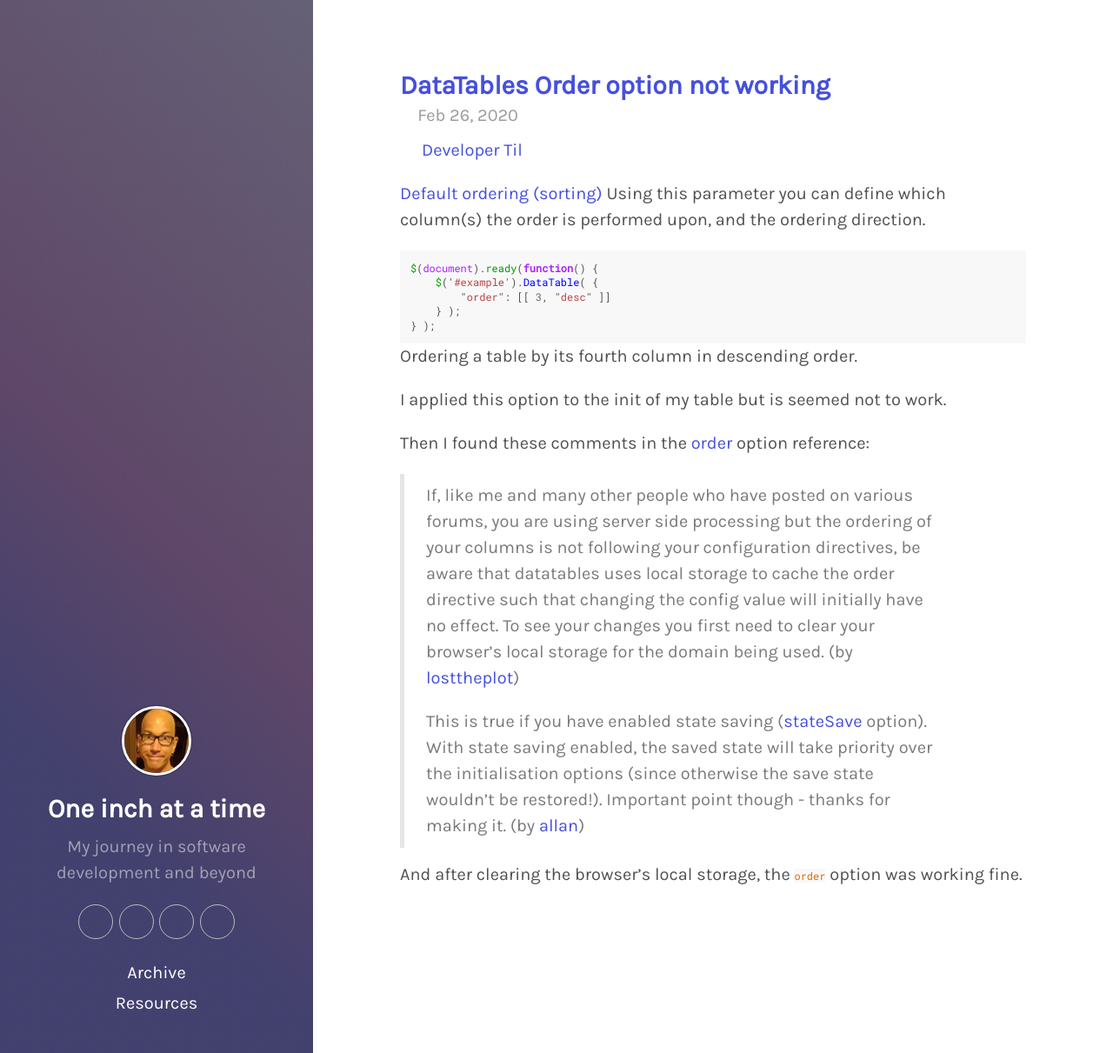
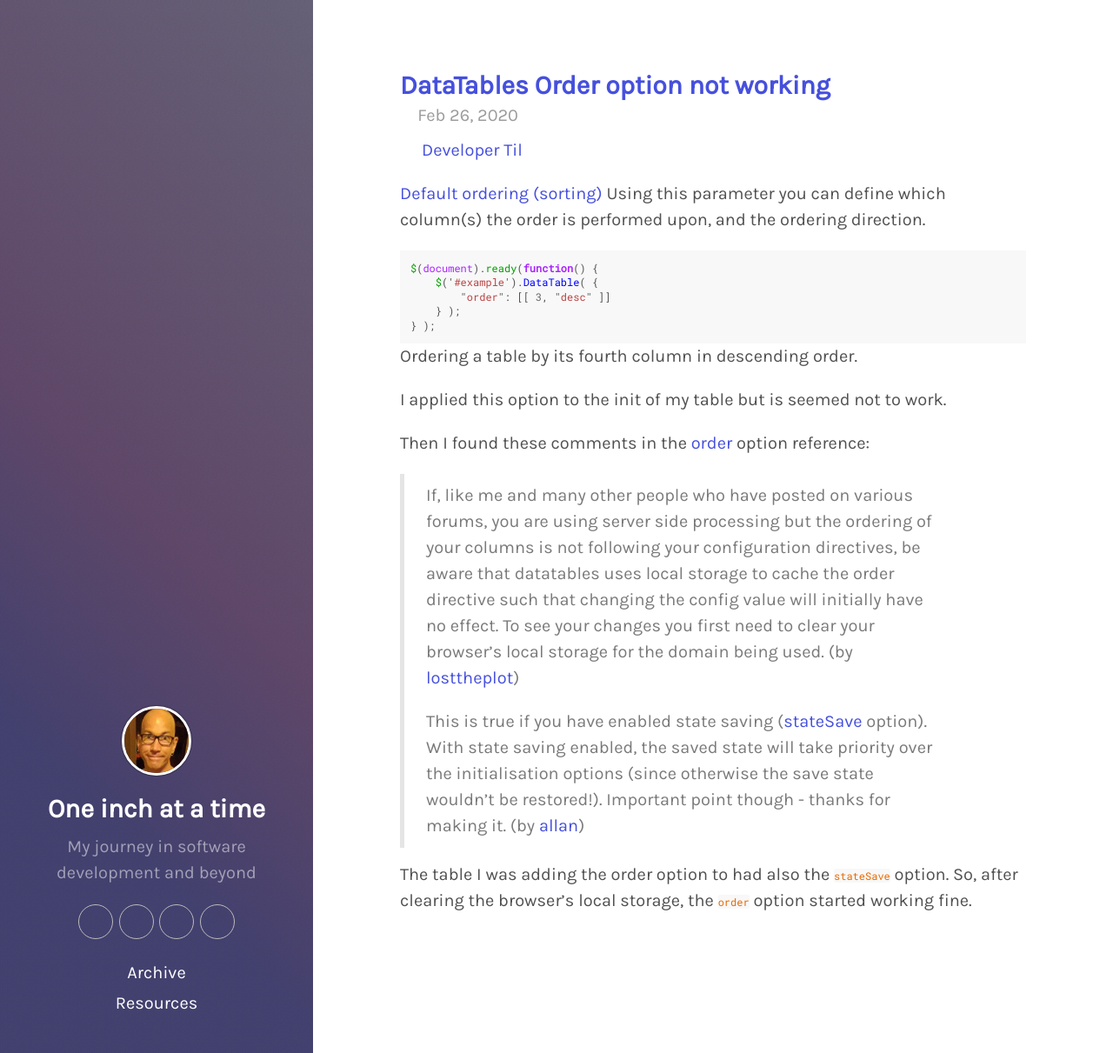
Before and after one commit to kingsor/kingsor.github.io, a Jekyll site: the page built from _posts/2020-02-26-datatables-order-option-not-working.md, in a window 1280 px wide and 1211 px high. Shown: the whole window at 87% size. Built offline with Jekyll 4.4.1, drawn with Linux system fonts in a browser that asks for light colours; some web fonts are replaced.

Commit message:
Update to the 'DataTables order option' post

```diff
--- a/_posts/2020-02-26-datatables-order-option-not-working.md
+++ b/_posts/2020-02-26-datatables-order-option-not-working.md
@@ -29,4 +29,4 @@
 > This is true if you have enabled state saving ([stateSave](https://datatables.net/reference/option/stateSave) option). With state saving enabled, the saved state will take priority over the initialisation options (since otherwise the save state wouldn't be restored!). Important point though - thanks for making it. (by [allan](https://datatables.net/forums/profile/allan))
 >
 
-And after clearing the browser's local storage, the `order` option was working fine.
+The table I was adding the order option to had also the `stateSave` option. So, after clearing the browser's local storage, the `order` option started working fine.
```
